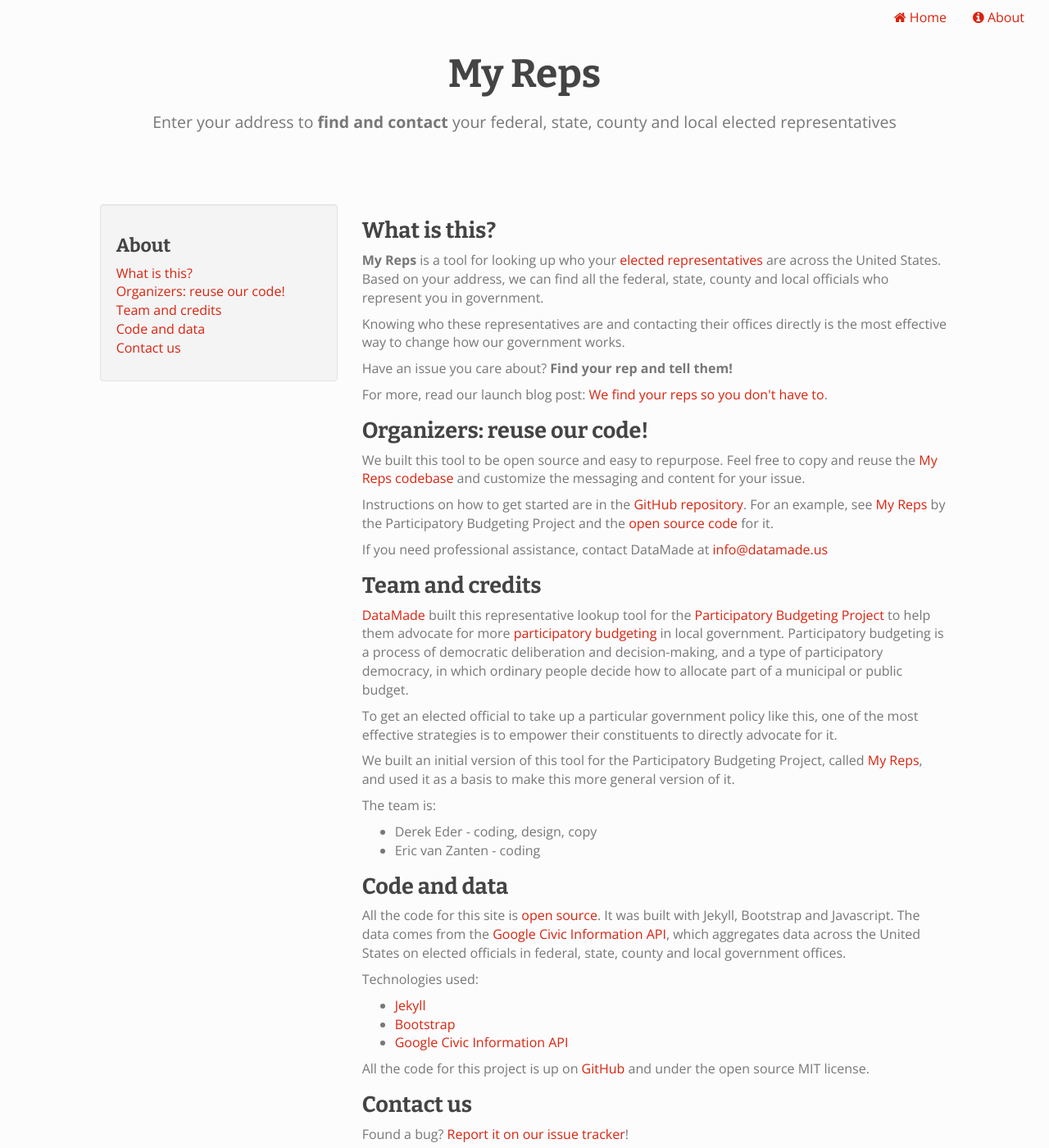
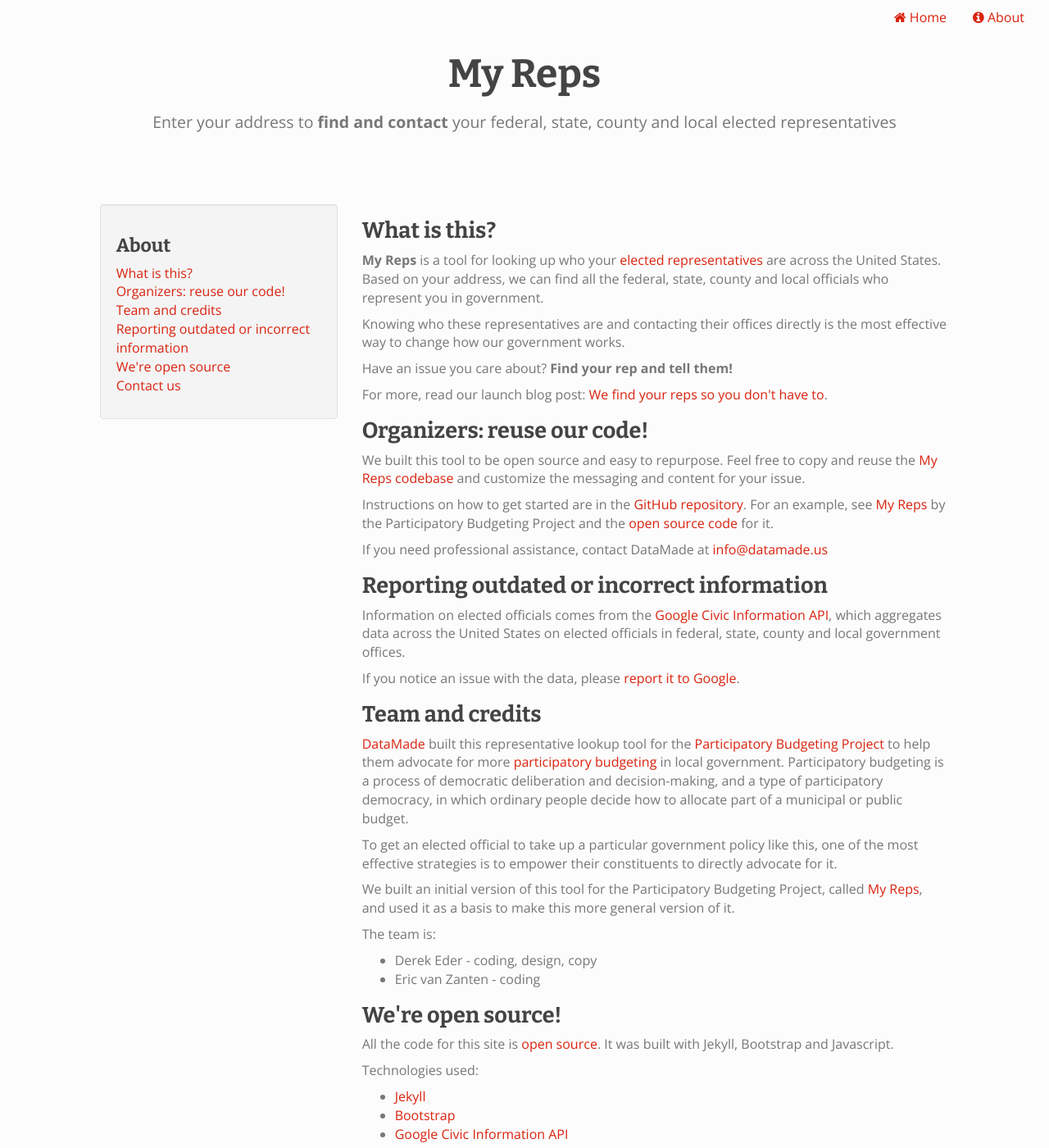
Before and after one commit to datamade/my-reps, a Jekyll site: the page built from about.html, in a window 1280 px wide and 1400 px high. Shown: the whole window at 82% size. Built offline with Jekyll 4.4.1, drawn with Linux system fonts in a browser that asks for light colours; nearby versions of some CDN libraries.

Commit message:
added link to report bad data

```diff
--- a/about.html
+++ b/about.html
@@ -12,7 +12,8 @@ description:
         <li><a href='#what-is-this'>What is this?</a></li>
         <li><a href='#for-organizers'>Organizers: reuse our code!</a></li>
         <li><a href='#credits'>Team and credits</a></li>
-        <li><a href='#code'>Code and data</a></li>
+        <li><a href='#report-data'>Reporting outdated or incorrect information</a></li>
+        <li><a href='#code'>We're open source</a></li>
         <li><a href='#contact-us'>Contact us</a></li>
 
       </ul>
@@ -40,6 +41,12 @@ description:
 
     <p>If you need professional assistance, contact DataMade at <a href='mailto:info@datamade.us'>info@datamade.us</a></p>
 
+    <h2 id="report-data">Reporting outdated or incorrect information</h2>
+
+    <p>Information on elected officials comes from the <a href='https://developers.google.com/civic-information/'>Google Civic Information API</a>, which aggregates data across the United States on elected officials in federal, state, county and local government offices.</p>
+
+    <p>If you notice an issue with the data, please <a target='_blank' href='https://docs.google.com/forms/d/e/1FAIpQLScA45a5Acnn6hK1R6dd45ttoVbI4tWc7oXl-pjQ-84yx7yuxA/viewform'>report it to Google</a>.</p>
+
     <h2 id="credits">Team and credits</h2>
 
     <p><a href='https://datamade.us'>DataMade</a> built this representative lookup tool for the <a href='http://www.participatorybudgeting.org/'>Participatory Budgeting Project</a> to help them advocate for more <a href='https://en.wikipedia.org/wiki/Participatory_budgeting'>participatory budgeting</a> in local government. Participatory budgeting is a process of democratic deliberation and decision-making, and a type of participatory democracy, in which ordinary people decide how to allocate part of a municipal or public budget.
@@ -56,10 +63,10 @@ description:
     </ul>
 
 
-    <h2 id="code">Code and data</h2>
+    <h2 id="code">We're open source!</h2>
 
     <p>
-      All the code for this site is <a href='https://github.com/datamade/find-my-reps'>open source</a>. It was built with Jekyll, Bootstrap and Javascript. The data comes from the <a href='https://developers.google.com/civic-information/'>Google Civic Information API</a>, which aggregates data across the United States on elected officials in federal, state, county and local government offices.
+      All the code for this site is <a href='https://github.com/datamade/find-my-reps'>open source</a>. It was built with Jekyll, Bootstrap and Javascript.
     </p>
     <p>Technologies used:</p>
     <ul>
```
Also changed, not shown: README.md.
